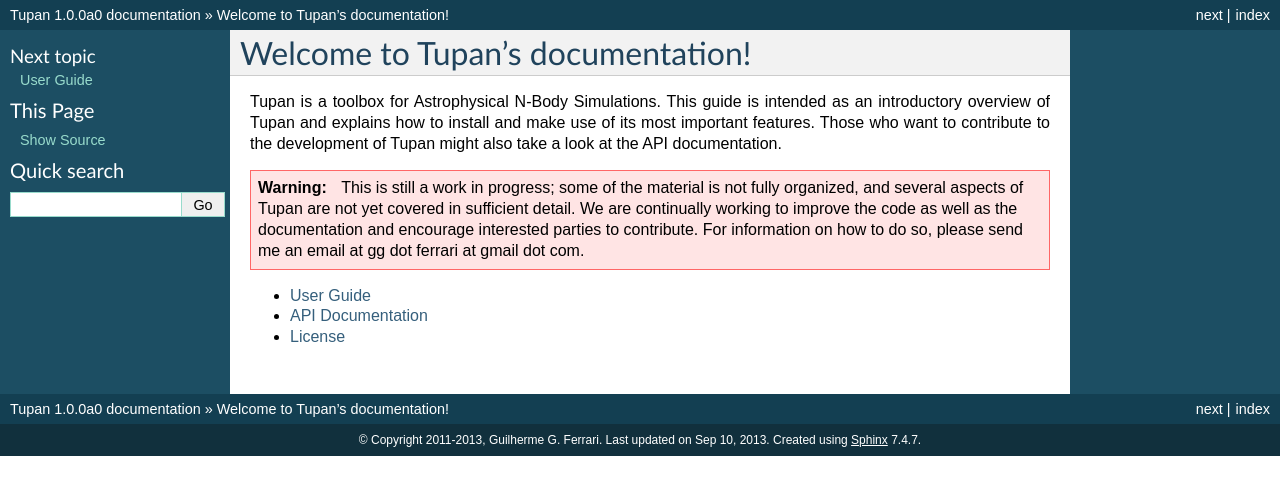
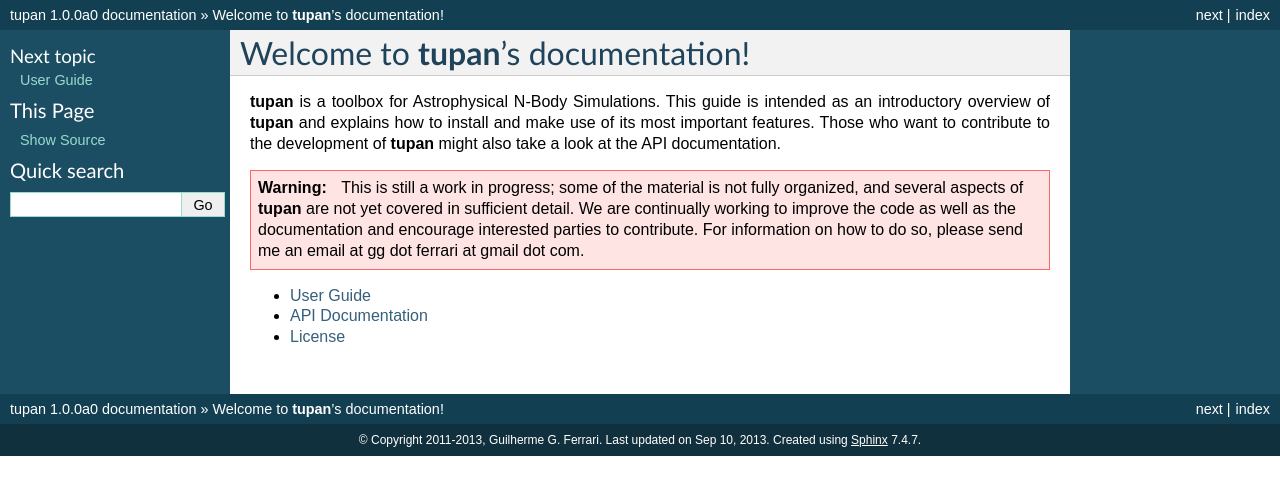
Before and after one commit to ggf84/tupan, a Sphinx documentation site: the page built from docs/source/index.rst, in a window 1280 px wide. Shown: the top 495 px of the page. Built offline with Sphinx 7.4.7, drawn with Linux system fonts in a browser that asks for light colours; formulas are drawn with MathJax 3.

```diff
--- a/README.rst
+++ b/README.rst
@@ -1,7 +1,7 @@
 .. |Build Status| image:: https://travis-ci.org/ggf84/tupan.png
    :target: https://travis-ci.org/ggf84/tupan
 
-Tupan
+tupan
 =====
 
 |Build Status|
--- a/docs/source/conf.py
+++ b/docs/source/conf.py
@@ -1,6 +1,6 @@
 # -*- coding: utf-8 -*-
 #
-# Tupan documentation build configuration file, created by
+# tupan documentation build configuration file, created by
 # sphinx-quickstart on Wed Dec 14 04:53:07 2011.
 #
 # This file is execfile()d with the current directory set to its containing dir.
@@ -73,7 +73,7 @@ source_suffix = '.rst'
 master_doc = 'index'
 
 # General information about the project.
-project = 'Tupan'
+project = 'tupan'
 copyright = '2011-%s, Guilherme G. Ferrari' % time.strftime('%Y')
 
 # The version info for the project you're documenting, acts as replacement for
@@ -201,7 +201,7 @@ html_last_updated_fmt = '%b %d, %Y'
 #html_file_suffix = None
 
 # Output file base name for HTML help builder.
-htmlhelp_basename = 'Tupandoc'
+htmlhelp_basename = 'tupandoc'
 
 
 # -- Options for LaTeX output --------------------------------------------------
@@ -215,7 +215,7 @@ htmlhelp_basename = 'Tupandoc'
 # Grouping the document tree into LaTeX files. List of tuples
 # (source start file, target name, title, author, documentclass [howto/manual]).
 latex_documents = [
-  ('index', 'Tupan.tex', u'Tupan Documentation',
+  ('index', 'tupan.tex', u'tupan Documentation',
    u'Guilherme G. Ferrari', 'manual'),
 ]
 
@@ -248,6 +248,6 @@ latex_documents = [
 # One entry per manual page. List of tuples
 # (source start file, name, description, authors, manual section).
 man_pages = [
-    ('index', 'tupan', u'Tupan Documentation',
+    ('index', 'tupan', u'tupan Documentation',
      [u'Guilherme G. Ferrari'], 1)
 ]
--- a/docs/source/index.rst
+++ b/docs/source/index.rst
@@ -1,15 +1,15 @@
-Welcome to Tupan's documentation!
-=================================
+Welcome to **tupan**'s documentation!
+=====================================
 
-Tupan is a toolbox for Astrophysical N-Body Simulations. This guide is
-intended as an introductory overview of Tupan and explains how to install
+**tupan** is a toolbox for Astrophysical N-Body Simulations. This guide is
+intended as an introductory overview of **tupan** and explains how to install
 and make use of its most important features. Those who want to contribute to
-the development of Tupan might also take a look at the API documentation.
+the development of **tupan** might also take a look at the API documentation.
 
 .. warning::
 
     This is still a work in progress; some of the material is not fully
-    organized, and several aspects of Tupan are not yet covered in
+    organized, and several aspects of **tupan** are not yet covered in
     sufficient detail. We are continually working to improve the code as
     well as the documentation and encourage interested parties to contribute.
     For information on how to do so, please send me an email at gg dot
--- a/docs/source/user/user.usage.rst
+++ b/docs/source/user/user.usage.rst
@@ -1,4 +1,4 @@
-Using Tupan
-===========
+Using **tupan**
+===============
 
 .. todo:: Write this section.
```
Also changed, not shown: docs/source/user/user.intro.rst (+0 -21 lines), 5 other files.
